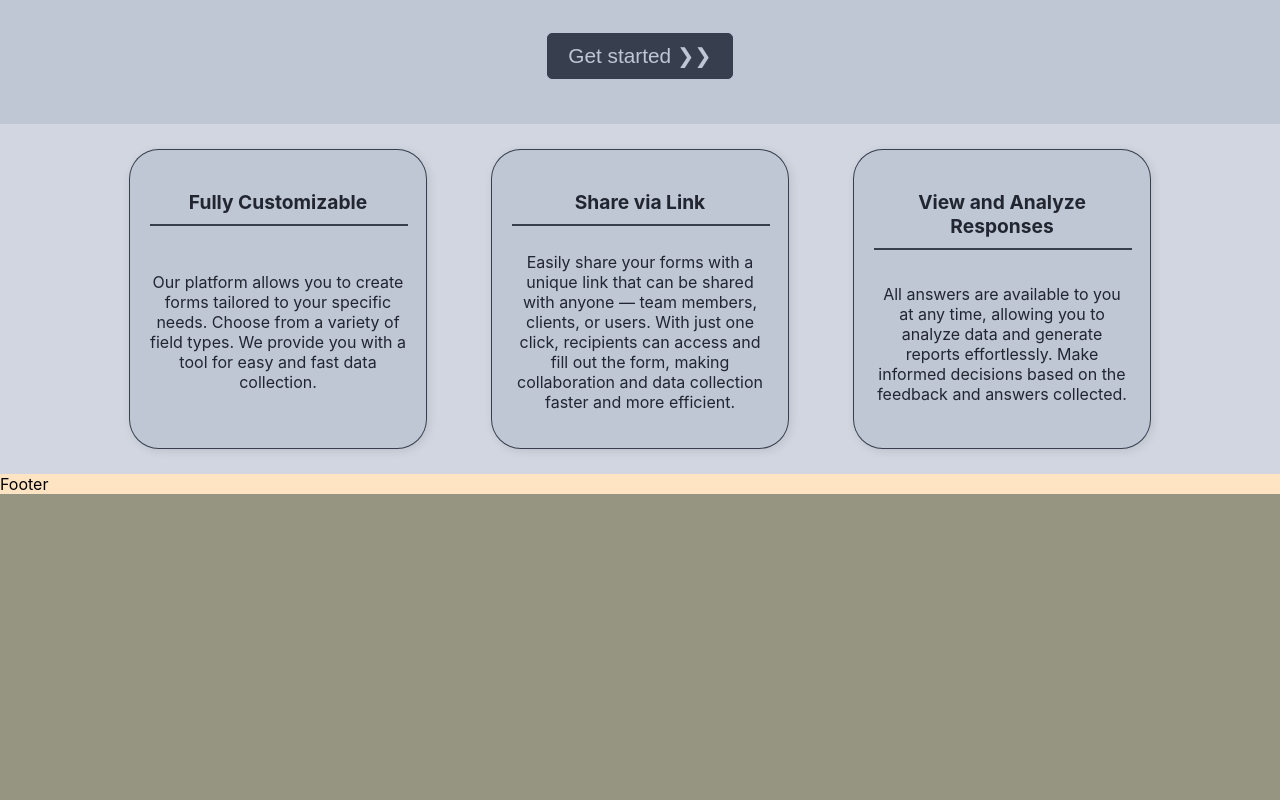
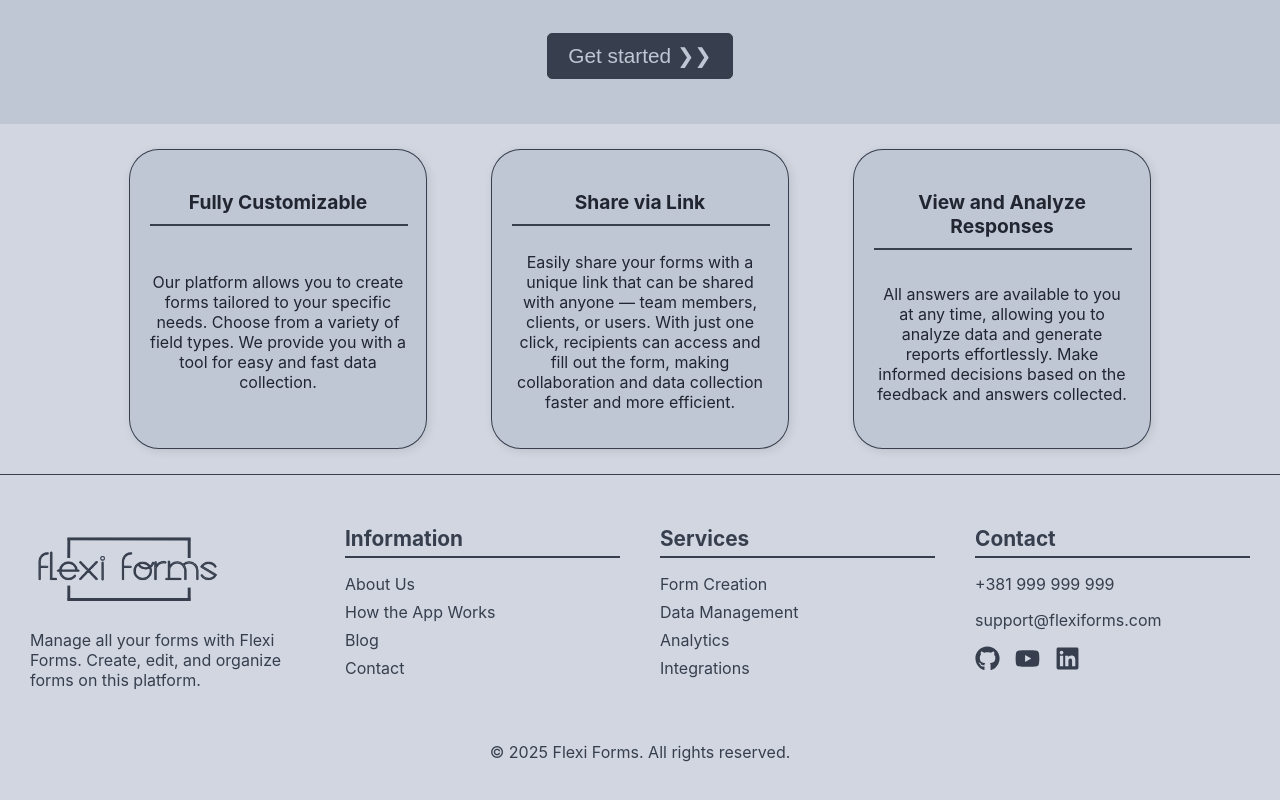
Before and after one commit to katarinamarj/flexi-forms, a React (Create React App) app in the folder frontend/: page / in a window 1280 px wide. Shown: the part 604-1404 px from the top of the page. Before the commit the page ends 1098 px from the top, so only its background shows below. Built offline with nearby package versions, Linux system fonts and the light colour scheme.

Commit message:
Created footer component

```diff
--- a/frontend/src/components/Footer.js
+++ b/frontend/src/components/Footer.js
@@ -1,9 +1,52 @@
 import "../styles/Footer.css";
+import { FaYoutube, FaLinkedin, FaGithub  } from "react-icons/fa";
+import logo from '../logo2.png';
 
 const Footer = () => {
-    return <div class="footer">
-      Footer
-      </div>;
-  };
+  return (
+    <footer className="footer">
+      <div className="footer-container">
+
+        <div className="footer-section logo-container">
+          <img src={logo} alt="Logo" className="logoo" />
+          <p>Manage all your forms with Flexi Forms.
+            Create, edit, and organize forms on this platform.</p>
+        </div>
+
+        <div className="footer-section">
+          <h3>Information</h3>
+          <ul>
+            <li><a href="#">About Us</a></li>
+            <li><a href="#">How the App Works</a></li>
+            <li><a href="#">Blog</a></li>
+            <li><a href="#">Contact</a></li>
+          </ul>
+        </div>
+
+        <div className="footer-section">
+          <h3>Services</h3>
+          <ul>
+            <li><a href="#">Form Creation</a></li>
+            <li><a href="#">Data Management</a></li>
+            <li><a href="#">Analytics</a></li>
+            <li><a href="#">Integrations</a></li>
+          </ul>
+        </div>
+
+        <div className="footer-section">
+          <h3>Contact</h3>
+          <p>+381 999 999 999</p>
+          <p>support@flexiforms.com</p>
+          <div className="social-icons">
+            <a href="https://github.com" ><FaGithub /></a>
+            <a href="https://youtube.com"><FaYoutube /></a>
+            <a href="https://linkedin.com"><FaLinkedin /></a>
+          </div>
+        </div>
+      </div>
+        <p className="footer-bottom">&copy; 2025 Flexi Forms. All rights reserved.</p>
+    </footer>
+  );
+};
 
 export default Footer;
--- a/frontend/src/styles/Footer.css
+++ b/frontend/src/styles/Footer.css
@@ -1,3 +1,88 @@
-.footer{
-    background-color: bisque;
+.footer {
+    background-color: #D1D6E0;
+    color: #373F4E;
+    text-align: center;
+    padding: 30px 10px;
+    border-top: 1px solid #373F4E;
 }
+
+.footer-container {
+    display: flex;
+    flex-wrap: wrap;
+    justify-content: space-between;
+    align-items: flex-start;
+    margin: 0 auto;
+    padding-bottom: 20px;
+}
+
+.logo-container {
+    flex: 1;
+    display: flex;
+    flex-direction: column;
+    align-items: flex-start;
+    text-align: left;
+}
+
+.logoo {
+    margin-top: 30px;
+    max-width: 200px;
+    height: auto;
+    margin-bottom: 10px;
+}
+
+.footer-section {
+    flex: 1;
+    min-width: 250px;
+    text-align: left;
+    padding: 0 20px;
+}
+
+.footer-section h3, .footer-section h2 {
+    font-size: 1.3rem;
+    margin-bottom: 12px;
+    border-bottom: 2px solid #373F4E;
+    padding-bottom: 5px;
+}
+
+.footer-section ul {
+    list-style: none;
+    padding: 0;
+}
+
+.footer-section ul li {
+    margin: 8px 0;
+    cursor: pointer;
+    transition: color 0.3s ease;
+}
+
+.footer-section ul li a{
+   text-decoration: none;
+   color:  #373F4E;
+}
+
+.footer-section ul li a:hover {
+    color: #667085;
+}
+
+.social-icons {
+    display: flex;
+    gap: 15px;
+    justify-content: flex-start;
+    margin-top: 5px;
+}
+
+.social-icons a{
+    color: #373F4E;
+    font-size: 25px;
+
+}
+
+.social-icons a:hover{
+    color: #667085;
+}
+
+.footer-bottom {
+    font-size: 1rem;
+    color: #373F4E;
+    text-align: center;
+}
```
Also changed, not shown: frontend/src/logo.png.
